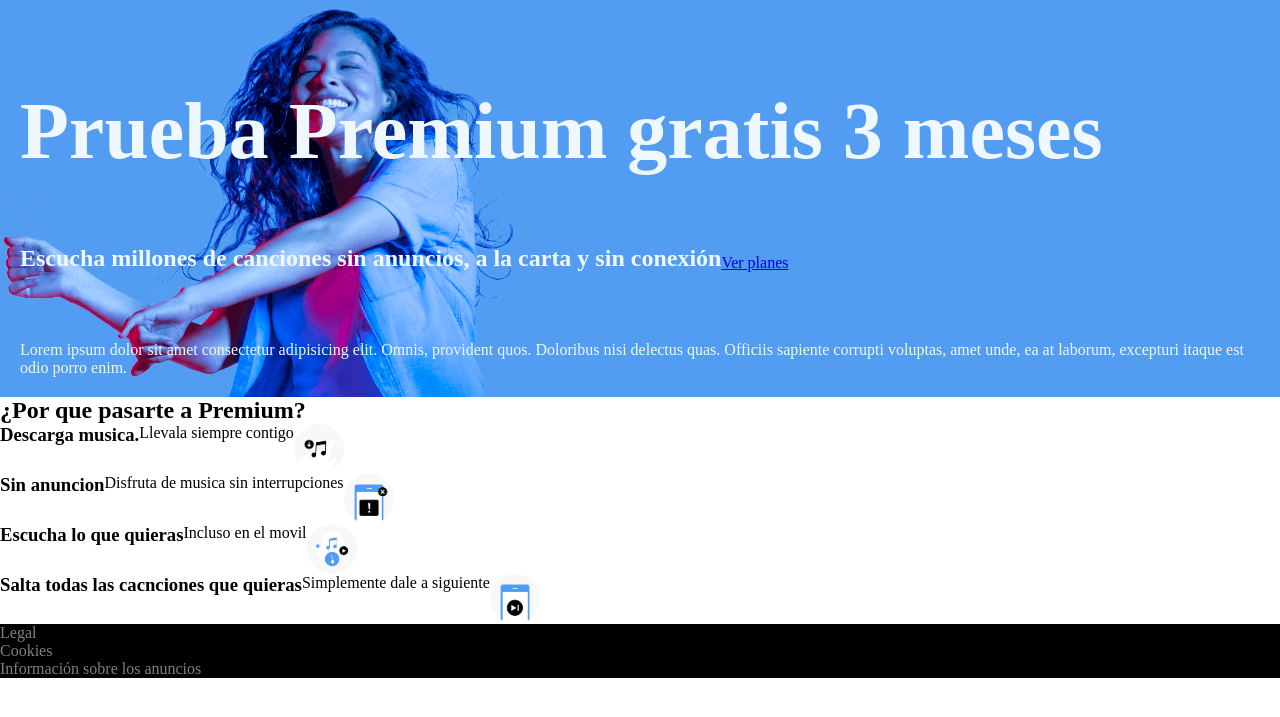
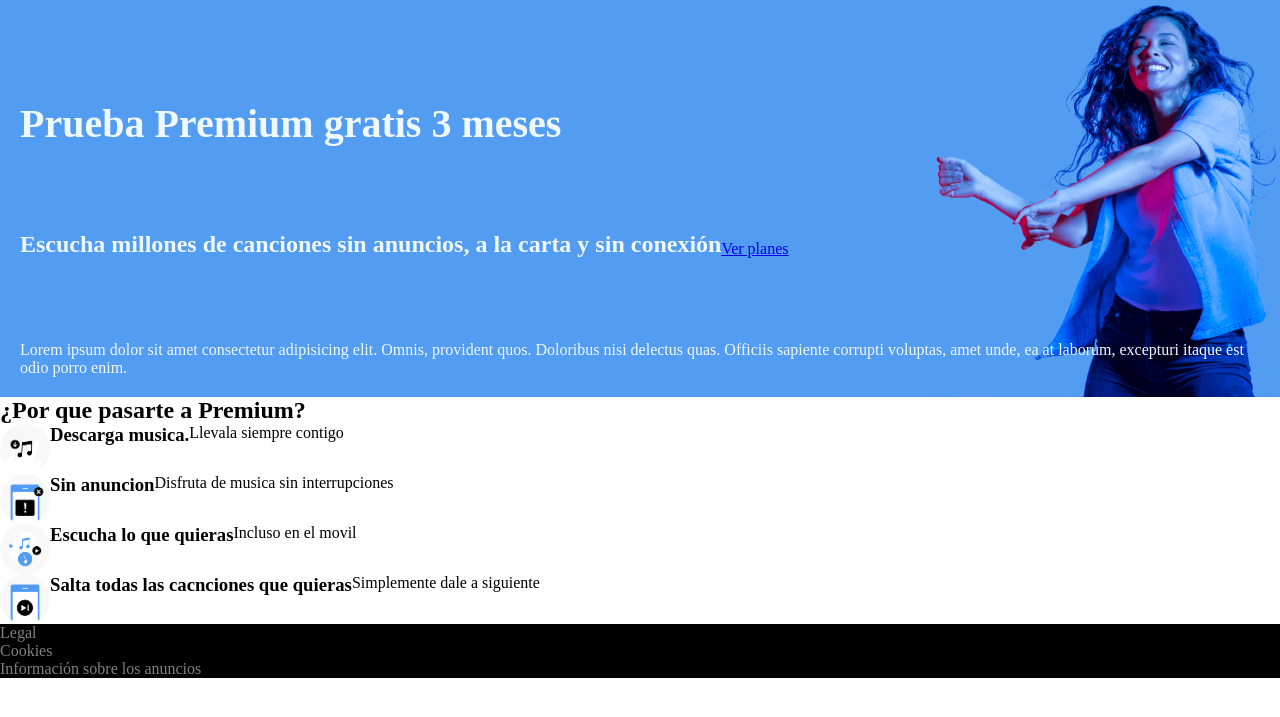
Before and after one commit to OtiliaNicola/promo-X-module-1-pair-9-spotify, a plain HTML site: page index.html in a window 1280 px wide. Shown: the part 31-748 px from the top of the page. Drawn offline with Linux system fonts and the light colour scheme.

Commit message:
background image

```diff
--- a/index.html
+++ b/index.html
@@ -26,28 +26,26 @@
         <h2> ¿Por que pasarte a Premium?</h2>
         <section class="paquete">
             <div class="pack">
+                <img class="icono" src="./imagenes/nota musical.png" alt="">
                 <h3>Descarga musica.</h3>
                  <p>Llevala siempre contigo</p>
-                <img class="icono" src="./imagenes/nota musical.png" alt="">
            </div>
            <div class="pack">
+                <img class="icono" src="./imagenes/telf exclamacion.png" alt="">
                 <h3>Sin anuncion</h3>
                 <p>Disfruta de musica sin interrupciones</p>
-                <img class="icono" src="./imagenes/telf exclamacion.png" alt="">
            </div>
            <div class="pack">
+                 <img class="icono" src="./imagenes/notas musicales.png" alt="">
                 <h3>Escucha lo que quieras</h3>
                 <p>Incluso en el movil</p>
-                <img class="icono" src="./imagenes/notas musicales.png" alt="">
            </div>
            <div class="pack">
+                <img class="icono" src="./imagenes/telf play.png" alt="">
                 <h3>Salta todas las cacnciones que quieras</h3>
-                <p>Simplemente dale a siguiente</p>
-                <img class="icono" src="./imagenes/telf play.png" alt="">
+                <p>Simplemente dale a siguiente<p>
            </div>
         </section>
-
-
     </main>
     <footer>
         <ul>
--- a/style.css
+++ b/style.css
@@ -12,7 +12,7 @@
 }
 
 h1 {
-    font-size: 5rem;
+    font-size: 2.5rem;
 }
 
 .cabecera {
@@ -48,8 +48,12 @@ header img {
 
 @media screen and (min-width: 480px) {
     .seccion-plan {
-        background-image: url("/imagenes/chica bailando.png");
+        background-image: url("./imagenes/chica bailando.png");
         background-repeat: no-repeat;
+        background-position-x: right;
+        background-size: contain;
+        width: 100%;
+
     }
 
 
```
